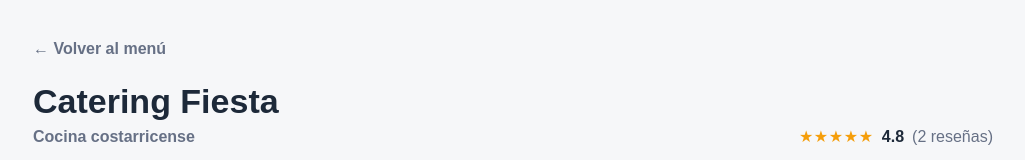
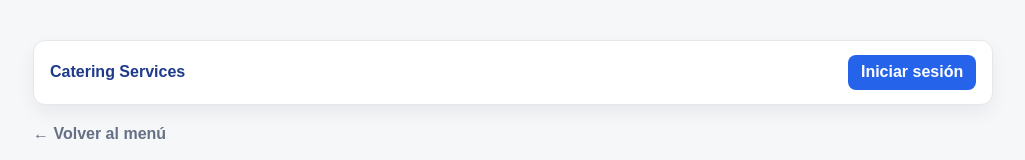
Before and after one commit to Brxck2203/CateringService, a React (Vite) app: page /catering/1 in a window 1280 px wide. Shown: the top 160 px of the page, without its empty margins (127-1152 px from the left). Built offline with nearby package versions, Linux system fonts and the light colour scheme.

Commit message:
feat: asignación de roles y redireccionamiento de página conforme rol (cliente o proveedor).

```diff
--- a/src/App.jsx
+++ b/src/App.jsx
@@ -5,20 +5,31 @@ import QuotationPage from "./pages/QuotationPage";
 import ProviderDashboard from './pages/ProviderDashboard';
 import { CateringCatalogProvider } from "./context/CateringCatalogContext";
 import AuthPage from "./pages/AuthPage";
+import { AuthProvider } from "./context/AuthContext";
+import RequireAuth from "./components/RequireAuth";
 
 function App() {
   return (
+    <AuthProvider>
       <CateringCatalogProvider>
         <BrowserRouter>
           <Routes>
             <Route path="/" element={<MainMenu />} />
             <Route path="/catering/:id" element={<CateringDetail />} />
-          <Route path="/catering/:id/cotizacion" element={<QuotationPage />} />
+            <Route
+              path="/catering/:id/cotizacion"
+              element={
+                <RequireAuth>
+                  <QuotationPage />
+                </RequireAuth>
+              }
+            />
             <Route path="/proveedor/panel" element={<ProviderDashboard />} />
             <Route path="/acceso" element={<AuthPage />} />
           </Routes>
         </BrowserRouter>
       </CateringCatalogProvider>
+    </AuthProvider>
   );
 }
 
--- /dev/null
+++ b/src/components/RequireAuth.jsx
@@ -0,0 +1,15 @@
+import { Navigate, useLocation } from 'react-router-dom';
+import { useAuth } from '../context/AuthContext';
+
+function RequireAuth({ children }) {
+  const { session } = useAuth();
+  const location = useLocation();
+
+  if (!session) {
+    return <Navigate to="/acceso" state={{ returnTo: location.pathname }} replace />;
+  }
+
+  return children;
+}
+
+export default RequireAuth;
--- /dev/null
+++ b/src/components/SiteHeader.jsx
@@ -0,0 +1,76 @@
+import { useEffect, useRef, useState } from 'react';
+import { useLocation, useNavigate } from 'react-router-dom';
+import { useAuth } from '../context/AuthContext';
+import '../styles/siteHeader.css';
+
+function SiteHeader() {
+  const { session, logout } = useAuth();
+  const location = useLocation();
+  const navigate = useNavigate();
+  const [isOpen, setIsOpen] = useState(false);
+  const menuRef = useRef(null);
+
+  useEffect(() => {
+    const handleDocumentClick = (event) => {
+      if (menuRef.current && !menuRef.current.contains(event.target)) {
+        setIsOpen(false);
+      }
+    };
+
+    document.addEventListener('mousedown', handleDocumentClick);
+    return () => document.removeEventListener('mousedown', handleDocumentClick);
+  }, []);
+
+  const handleLoginClick = () => {
+    navigate('/acceso', { state: { returnTo: location.pathname } });
+  };
+
+  const handleLogout = () => {
+    logout();
+    setIsOpen(false);
+
+    const quotationMatch = location.pathname.match(/^\/catering\/([^/]+)\/cotizacion$/);
+    if (quotationMatch) {
+      navigate(`/catering/${quotationMatch[1]}`);
+    }
+  };
+
+  return (
+    <header className="site-header">
+      <div className="site-header__inner">
+        <span className="site-header__brand">Catering Services</span>
+
+        {!session ? (
+          <button type="button" className="site-header__login" onClick={handleLoginClick}>
+            Iniciar sesión
+          </button>
+        ) : (
+          <div className="site-header__profile" ref={menuRef}>
+            <button
+              type="button"
+              className="site-header__profile-button"
+              onClick={() => setIsOpen((current) => !current)}
+              aria-expanded={isOpen}
+            >
+              <span aria-hidden="true">👤</span> {session.name}
+            </button>
+
+            {isOpen && (
+              <div className="site-header__dropdown">
+                <div className="site-header__account-info">
+                  <strong>{session.email}</strong>
+                  <span>Rol: {session.role}</span>
+                </div>
+                <button type="button" onClick={handleLogout}>
+                  Cerrar sesión
+                </button>
+              </div>
+            )}
+          </div>
+        )}
+      </div>
+    </header>
+  );
+}
+
+export default SiteHeader;
--- /dev/null
+++ b/src/context/AuthContext.jsx
@@ -0,0 +1,53 @@
+import { createContext, useContext, useMemo, useState } from 'react';
+
+const SESSION_STORAGE_KEY = 'catering-service-session-v1';
+const AuthContext = createContext(null);
+
+const loadSession = () => {
+  try {
+    const raw = localStorage.getItem(SESSION_STORAGE_KEY);
+    return raw ? JSON.parse(raw) : null;
+  } catch (error) {
+    console.error('Error leyendo la sesión:', error);
+    return null;
+  }
+};
+
+export function AuthProvider({ children }) {
+  const [session, setSession] = useState(loadSession);
+
+  const value = useMemo(
+    () => ({
+      session,
+      login: (account) => {
+        const nextSession = {
+          id: account.id,
+          name: account.name,
+          email: account.email,
+          role: account.role,
+          businessId: account.businessId ?? null
+        };
+
+        localStorage.setItem(SESSION_STORAGE_KEY, JSON.stringify(nextSession));
+        setSession(nextSession);
+      },
+      logout: () => {
+        localStorage.removeItem(SESSION_STORAGE_KEY);
+        setSession(null);
+      }
+    }),
+    [session]
+  );
+
+  return <AuthContext.Provider value={value}>{children}</AuthContext.Provider>;
+}
+
+export function useAuth() {
+  const context = useContext(AuthContext);
+
+  if (!context) {
+    throw new Error('useAuth debe usarse dentro de AuthProvider');
+  }
+
+  return context;
+}
--- a/src/pages/AuthPage.jsx
+++ b/src/pages/AuthPage.jsx
@@ -1,5 +1,7 @@
 import { useState } from 'react';
+import { useLocation, useNavigate } from 'react-router-dom';
 import { PROVIDER_CATERING_ID } from '../context/CateringCatalogContext';
+import { useAuth } from '../context/AuthContext';
 import {
   findAccountByEmail,
   registerAccount,
@@ -28,6 +30,9 @@ const isStrongPassword = (password) =>
   password.length >= 8 && /[A-Za-z]/.test(password) && /\d/.test(password);
 
 function AuthPage() {
+  const { login } = useAuth();
+  const navigate = useNavigate();
+  const location = useLocation();
   const [mode, setMode] = useState('login');
   const [registerForm, setRegisterForm] = useState(initialRegisterForm);
   const [loginForm, setLoginForm] = useState(initialLoginForm);
@@ -103,10 +108,11 @@ function AuthPage() {
       return;
     }
 
-    setMessage(
-      account.role === 'proveedor'
-        ? 'Inicio de sesión exitoso como proveedor de Catering Fiesta. En una versión conectada, accederías directamente al Panel de Control Privado.'
-        : 'Inicio de sesión exitoso como cliente. En una versión conectada, verías el catálogo principal con tus datos de sesión activos.'
+    login(account);
+    const returnTo = location.state?.returnTo;
+    navigate(
+      account.role === 'proveedor' ? '/proveedor/panel' : returnTo || '/',
+      { replace: true }
     );
   };
 
--- a/src/pages/CateringDetail.jsx
+++ b/src/pages/CateringDetail.jsx
@@ -1,6 +1,7 @@
 import { useParams, Link } from "react-router-dom";
 import MenuCatalog from "../components/MenuCatalog";
 import { useCateringCatalog } from "../context/CateringCatalogContext";
+import SiteHeader from "../components/SiteHeader";
 
 function Stars({ value }) {
   const rounded = Math.round(value);
@@ -19,6 +20,7 @@ function CateringDetail() {
   if (!catering) {
     return (
       <main className="catering-detail catering-detail--missing">
+        <SiteHeader />
         <h1>Catering no encontrado</h1>
         <Link to="/">← Volver al menú</Link>
       </main>
@@ -32,6 +34,7 @@ function CateringDetail() {
 
   return (
     <main className="catering-detail">
+      <SiteHeader />
       <Link className="back-link" to="/">
         ← Volver al menú
       </Link>
--- a/src/pages/MainMenu.jsx
+++ b/src/pages/MainMenu.jsx
@@ -1,6 +1,7 @@
 import { useMemo, useState } from "react";
 import CateringCard from "../components/CateringCard";
 import { useCateringCatalog } from "../context/CateringCatalogContext";
+import SiteHeader from "../components/SiteHeader";
 
 const initialFilters = {
   query: "",
@@ -96,6 +97,7 @@ function MainMenu() {
 
   return (
     <main className="main-menu">
+      <SiteHeader />
       <header className="main-menu__header">
         <p className="main-menu__eyebrow">Encuentra el servicio ideal para tu evento</p>
         <h1>Catering Services</h1>
--- a/src/pages/QuotationPage.jsx
+++ b/src/pages/QuotationPage.jsx
@@ -2,6 +2,7 @@ import { useState } from "react";
 import { Link, useParams } from "react-router-dom";
 import { PROVIDER_CATERING_ID, useCateringCatalog } from "../context/CateringCatalogContext";
 import { addQuotationRequest } from "../services/providerDashboardStorage";
+import SiteHeader from "../components/SiteHeader";
 
 const initialForm = {
   nombre: "",
@@ -30,6 +31,7 @@ function QuotationPage() {
   if (!catering) {
     return (
       <main className="quote-page">
+        <SiteHeader />
         <h1>Proveedor no encontrado</h1>
         <Link to="/">← Volver al menú</Link>
       </main>
@@ -100,6 +102,7 @@ function QuotationPage() {
   if (quotation) {
     return (
       <main className="quote-page">
+        <SiteHeader />
         <Link className="back-link" to={`/catering/${catering.id}`}>
           ← Volver al proveedor
         </Link>
--- /dev/null
+++ b/src/styles/siteHeader.css
@@ -0,0 +1,74 @@
+.site-header {
+  width: 100%;
+  margin-bottom: 1.25rem;
+}
+
+.site-header__inner {
+  display: flex;
+  justify-content: space-between;
+  align-items: center;
+  gap: 1rem;
+  padding: 0.85rem 1rem;
+  background: #ffffff;
+  border: 1px solid #e5e7eb;
+  border-radius: 12px;
+  box-shadow: 0 8px 18px rgba(15, 23, 42, 0.06);
+}
+
+.site-header__brand {
+  color: #1e3a8a;
+  font-weight: 800;
+}
+
+.site-header__login,
+.site-header__profile-button,
+.site-header__dropdown button {
+  border: 0;
+  border-radius: 8px;
+  padding: 0.55rem 0.8rem;
+  font: inherit;
+  font-weight: 700;
+  cursor: pointer;
+}
+
+.site-header__login,
+.site-header__profile-button {
+  background: #2563eb;
+  color: #ffffff;
+}
+
+.site-header__profile {
+  position: relative;
+}
+
+.site-header__dropdown {
+  position: absolute;
+  top: calc(100% + 0.5rem);
+  right: 0;
+  z-index: 10;
+  width: 15rem;
+  padding: 0.75rem;
+  background: #ffffff;
+  border: 1px solid #e5e7eb;
+  border-radius: 10px;
+  box-shadow: 0 14px 28px rgba(15, 23, 42, 0.14);
+}
+
+.site-header__account-info {
+  display: grid;
+  gap: 0.25rem;
+  padding: 0.35rem 0.25rem 0.75rem;
+  color: #374151;
+  font-size: 0.82rem;
+}
+
+.site-header__account-info span {
+  color: #6b7280;
+}
+
+.site-header__dropdown button {
+  width: 100%;
+  background: #fee2e2;
+  color: #b91c1c;
+  text-align: left;
+}
```
Lines whose indentation alone changed are shown as unchanged.
